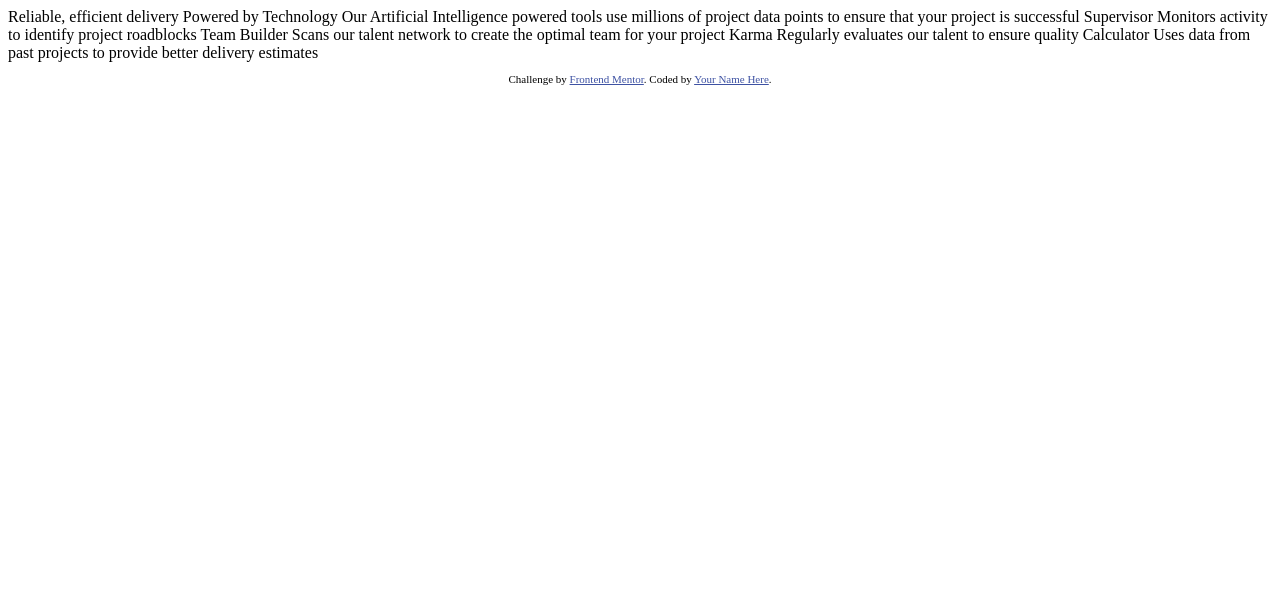
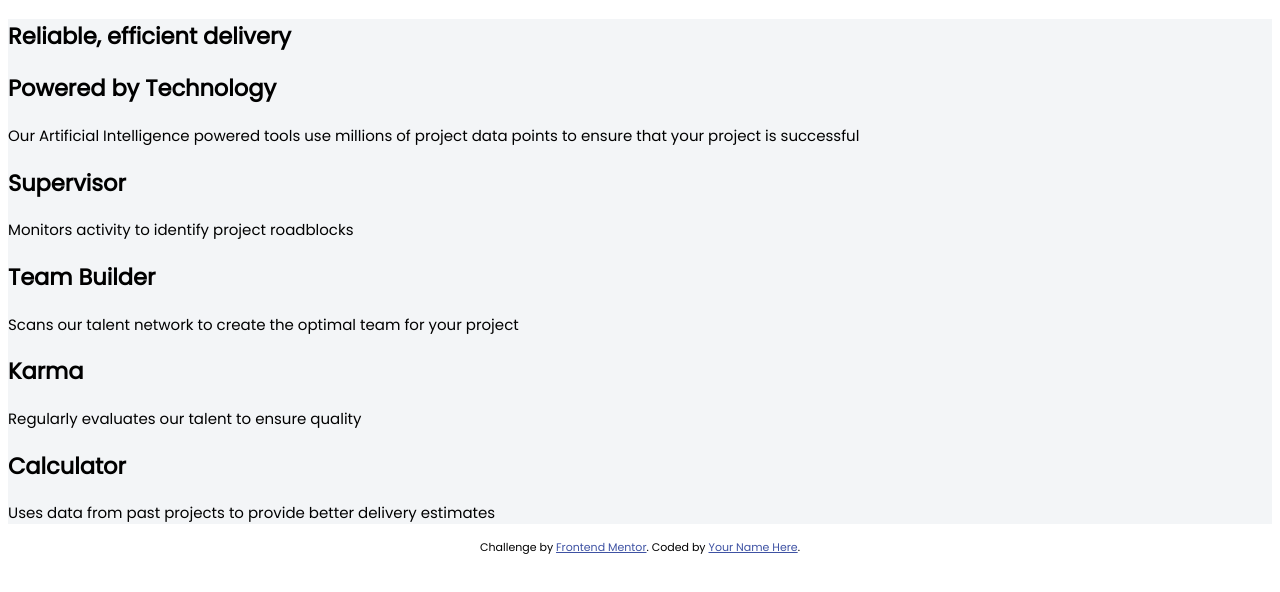
Before and after one commit to MeganPhillips/fourCard, a plain HTML site: page index.html in a window 1280 px wide. Drawn offline with Linux system fonts and the light colour scheme.

Commit message:
Basic html and started css

```diff
--- a/index.html
+++ b/index.html
@@ -4,36 +4,66 @@
   <meta charset="UTF-8">
   <meta name="viewport" content="width=device-width, initial-scale=1.0"> <!-- displays site properly based on user's device -->
 
+  <link rel="stylesheet" href="styles.css">
   <link rel="icon" type="image/png" sizes="32x32" href="./images/favicon-32x32.png">
-
+  <link rel="stylesheet" href="https://fonts.googleapis.com/css?family=Poppins">
   <title>Frontend Mentor | Four card feature section</title>
 
   <!-- Feel free to remove these styles or customise in your own stylesheet 👍 -->
-  <style>
-    .attribution { font-size: 11px; text-align: center; }
-    .attribution a { color: hsl(228, 45%, 44%); }
-  </style>
+
 </head>
 <body>
+  <main aria-label="Four Card Feature">
+    <article class="content">
+      <h1>
+        Reliable, efficient delivery
+      </h1>
+      <h1>
+        Powered by Technology
+      </h1>
 
-  Reliable, efficient delivery
-  Powered by Technology
-
+      <p class="desc">
         Our Artificial Intelligence powered tools use millions of project data points
         to ensure that your project is successful
+      </p>
 
+      <section class="firstCard">
+        <h2>
           Supervisor
+        </h2>
+        <p>
           Monitors activity to identify project roadblocks
+        </p>
+      </section>
 
+      <section class="secCard">
+        <h2>
           Team Builder
+        </h2>
+        <p>
           Scans our talent network to create the optimal team for your project
+        </p>
+      </section>
 
+      <section class="thirdCard">
+        <h2>
           Karma
+        </h2>
+        <p>
           Regularly evaluates our talent to ensure quality
+        </p>
+      </section>
 
+      <section class="fourthCard">
+        <h2>
           Calculator
+        </h2>
+        <p>
           Uses data from past projects to provide better delivery estimates
-
+        </p>
+      </section>
+    </article>
+  </main>
 
   <footer>
     <p class="attribution">
--- /dev/null
+++ b/styles.css
@@ -0,0 +1,16 @@
+body{
+    font-size: 15px;
+    font-family: 'Poppins', sans-serif;
+}
+
+.content{
+    background: hsl(210, 20%, 96%);
+}
+
+.attribution {
+     font-size: 11px; text-align: center;
+}
+
+.attribution a {
+    color: hsl(228, 45%, 44%);
+}
```
Lines whose indentation alone changed are shown as unchanged.
